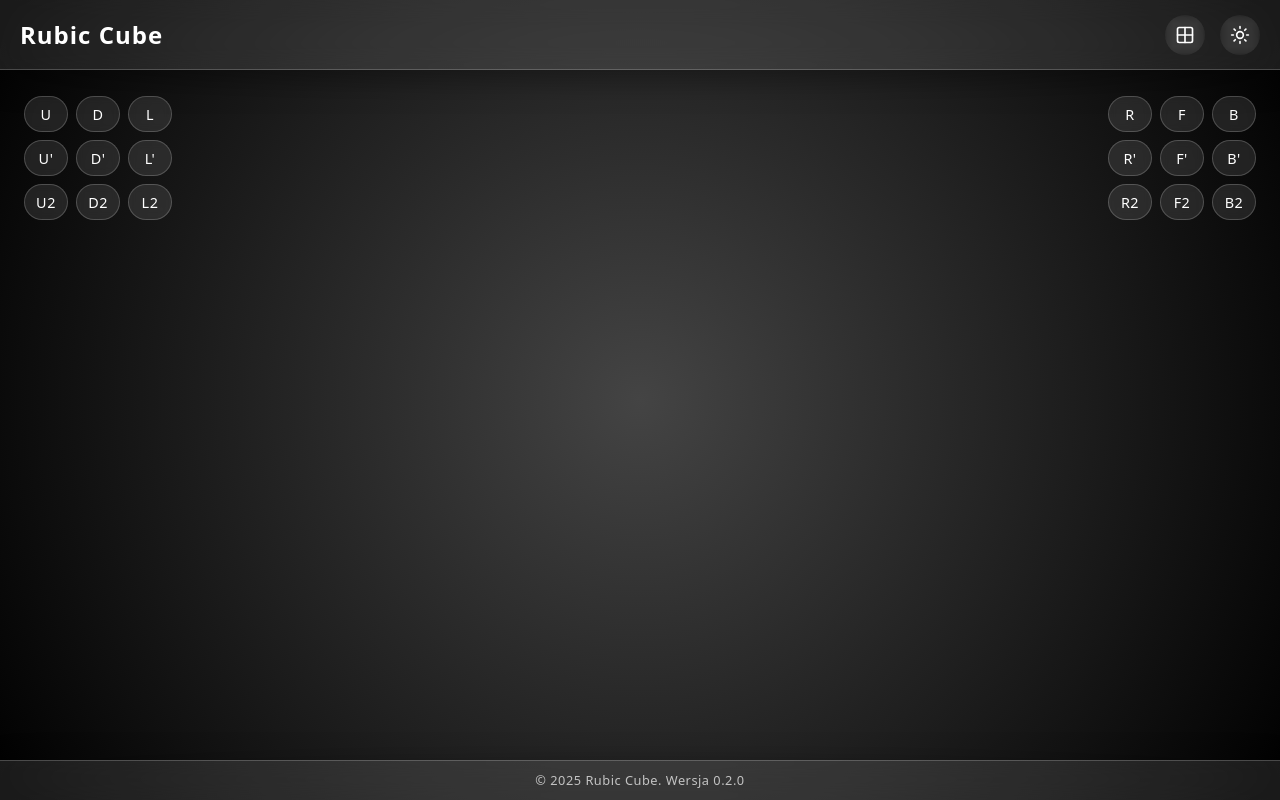
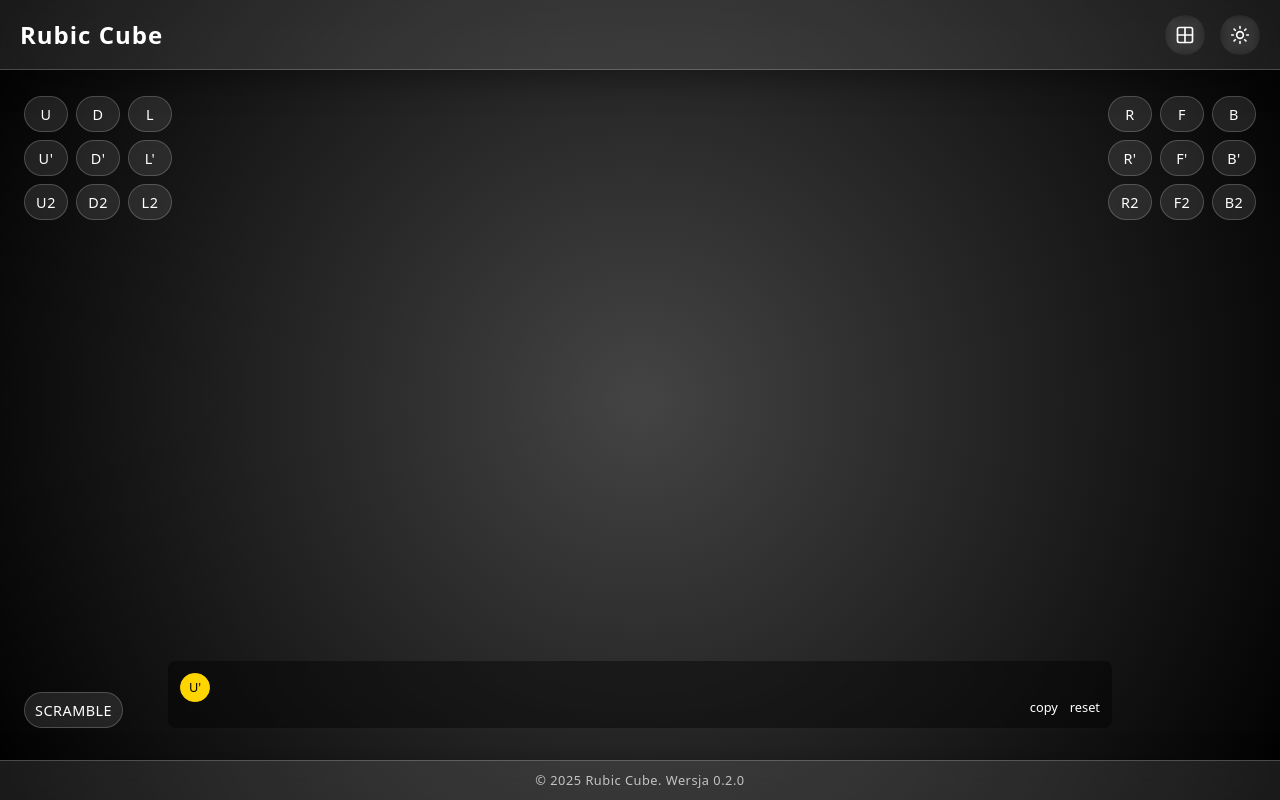
Before and after one commit to gkucmierz/rubic-cube, a Vue app: page / in a window 1280 px wide. Both pictures are taken after a click on the button "U'". Built offline with nearby package versions, Linux system fonts and the light colour scheme.

Commit message:
chore: cube queue UI and copy/reset actions

```diff
--- a/src/components/renderers/SmartCube.vue
+++ b/src/components/renderers/SmartCube.vue
@@ -1,17 +1,18 @@
 <script setup>
-import { ref, computed, onMounted, onUnmounted, watch } from 'vue'
+import { ref, computed, onMounted, onUnmounted, watch, nextTick } from 'vue'
 import { useCube } from '../../composables/useCube'
 import { useSettings } from '../../composables/useSettings'
+import { LAYER_ANIMATION_DURATION } from '../../config/animationSettings'
 
 const { cubies, initCube, rotateLayer, turn, FACES } = useCube()
 const { isCubeTranslucent } = useSettings()
 
 // --- Visual State ---
-const rx = ref(-25) // Initial View Rotation X
-const ry = ref(45)  // Initial View Rotation Y
+const rx = ref(-25)
+const ry = ref(45)
 const rz = ref(0)
-const SCALE = 100 // Size of one cubie in px
-const GAP = 0     // Gap between cubies
+const SCALE = 100
+const GAP = 0
 
 // --- Interaction State ---
 const isDragging = ref(false)
@@ -29,6 +30,7 @@ const activeLayer = ref(null)   // { axis, index, tangent, direction }
 const currentLayerRotation = ref(0) // Visual rotation in degrees
 const isAnimating = ref(false)
 const pendingLogicalUpdate = ref(false)
+const currentMoveId = ref(null)
 
 // --- Constants & Helpers ---
 
@@ -229,10 +231,9 @@ const snapRotation = () => {
   const target = Math.round(currentLayerRotation.value / 90) * 90
   const steps = Math.round(currentLayerRotation.value / 90)
 
-  // Animation loop
   const start = currentLayerRotation.value
   const startTime = performance.now()
-  const duration = 200
+  const duration = LAYER_ANIMATION_DURATION
 
   const animate = (time) => {
     const p = Math.min((time - startTime) / duration, 1)
@@ -262,6 +263,97 @@ const finishMove = (steps, directionOverride = null) => {
       rotateLayer(axis, index, direction)
     }
   }
+}
+
+const movesHistory = ref([])
+const movesHistoryEl = ref(null)
+const samplePillEl = ref(null)
+const movesPerRow = ref(0)
+
+const displayMoves = computed(() => {
+  const list = movesHistory.value.slice()
+
+  moveQueue.forEach((q, idx) => {
+    const stepsMod = ((q.steps % 4) + 4) % 4
+    if (stepsMod === 0) return
+
+    let modifier = ''
+    if (stepsMod === 1) modifier = "'"
+    else if (stepsMod === 2) modifier = '2'
+    else if (stepsMod === 3) modifier = ''
+
+    const baseLabel = q.displayBase || q.base
+    const label = baseLabel + (modifier === "'" ? "'" : modifier === '2' ? '2' : '')
+
+    list.push({
+      id: `q-${idx}`,
+      label,
+      status: 'pending'
+    })
+  })
+
+  return list
+})
+
+const moveRows = computed(() => {
+  const perRow = movesPerRow.value || displayMoves.value.length || 1
+  const rows = []
+  const all = displayMoves.value
+  for (let i = 0; i < all.length; i += perRow) {
+    rows.push(all.slice(i, i + perRow))
+  }
+  return rows
+})
+
+const copyQueueToClipboard = async () => {
+  if (!displayMoves.value.length) return
+  const text = displayMoves.value.map(m => m.label).join(' ')
+  try {
+    if (navigator && navigator.clipboard && navigator.clipboard.writeText) {
+      await navigator.clipboard.writeText(text)
+    } else {
+      const textarea = document.createElement('textarea')
+      textarea.value = text
+      textarea.style.position = 'fixed'
+      textarea.style.opacity = '0'
+      document.body.appendChild(textarea)
+      textarea.focus()
+      textarea.select()
+      try {
+        document.execCommand('copy')
+      } finally {
+        document.body.removeChild(textarea)
+      }
+    }
+  } catch (e) {
+  }
+}
+
+const setSamplePill = (el) => {
+  if (el && !samplePillEl.value) {
+    samplePillEl.value = el
+  }
+}
+
+const recalcMovesLayout = () => {
+  const container = movesHistoryEl.value
+  const pill = samplePillEl.value
+  if (!container || !pill) return
+
+  const containerWidth = container.clientWidth - 4
+  const pillWidth = pill.offsetWidth + 8
+  if (pillWidth <= 0) return
+
+  const rawCount = Math.floor(containerWidth / pillWidth)
+  const count = Math.max(1, rawCount - 1)
+  movesPerRow.value = count
+}
+
+const resetQueue = () => {
+  moveQueue.length = 0
+  movesHistory.value = []
+  currentMoveId.value = null
+  nextTick(recalcMovesLayout)
 }
 
 const getCubieStyle = (c) => {
@@ -307,6 +399,38 @@ const getCubieStyle = (c) => {
 
 const getProjectionStyle = () => ({})
 
+const moveQueue = []
+
+const dequeueMove = () => {
+  while (moveQueue.length) {
+    const next = moveQueue.shift()
+    const stepsMod = ((next.steps % 4) + 4) % 4
+    if (stepsMod === 0) continue
+
+    let modifier = ''
+    if (stepsMod === 1) modifier = "'"       // +90 (logical +1)
+    else if (stepsMod === 2) modifier = '2'  // 180 (logical -2)
+    else if (stepsMod === 3) modifier = ''   // -90 (logical -1)
+
+    return { base: next.base, modifier, displayBase: next.displayBase }
+  }
+  return null
+}
+
+const processNextMove = () => {
+  if (isAnimating.value || activeLayer.value) return
+  const next = dequeueMove()
+  if (!next) return
+
+  const baseLabel = next.displayBase || next.base
+  const label = baseLabel + (next.modifier === "'" ? "'" : next.modifier === '2' ? '2' : '')
+  const id = movesHistory.value.length
+  movesHistory.value.push({ id, label, status: 'in_progress' })
+  currentMoveId.value = id
+
+  animateProgrammaticMove(next.base, next.modifier)
+}
+
 const animateProgrammaticMove = (base, modifier) => {
   if (isAnimating.value || activeLayer.value) return
 
@@ -347,7 +471,7 @@ const animateProgrammaticMove = (base, modifier) => {
   const target = visualSteps * 90
   const start = 0
   const startTime = performance.now()
-  const duration = 200 * count
+  const duration = LAYER_ANIMATION_DURATION * count
 
   const animate = (time) => {
     const p = Math.min((time - startTime) / duration, 1)
@@ -396,29 +520,72 @@ const MOVE_MAP = {
 const applyMove = (move) => {
   const mapping = MOVE_MAP[move]
   if (!mapping) return
-  animateProgrammaticMove(mapping.base, mapping.modifier)
+
+  let delta = 0
+  if (mapping.modifier === "'") delta = 1          // logical +1
+  else if (mapping.modifier === '') delta = -1     // logical -1
+  else if (mapping.modifier === '2') delta = -2    // logical -2
+
+  const displayBase = move[0]
+
+  const last = moveQueue[moveQueue.length - 1]
+  if (last && last.base === mapping.base && last.displayBase === displayBase) {
+    last.steps += delta
+  } else {
+    moveQueue.push({ base: mapping.base, displayBase, steps: delta })
+  }
+
+  processNextMove()
+}
+
+const allMoves = Object.keys(MOVE_MAP)
+
+const scramble = () => {
+  for (let i = 0; i < 30; i += 1) {
+    const move = allMoves[Math.floor(Math.random() * allMoves.length)]
+    applyMove(move)
+  }
 }
 
 watch(cubies, () => {
   if (!pendingLogicalUpdate.value) return
   pendingLogicalUpdate.value = false
+
+  if (currentMoveId.value !== null) {
+    const idx = movesHistory.value.findIndex(m => m.id === currentMoveId.value)
+    if (idx !== -1) {
+      movesHistory.value[idx] = {
+        ...movesHistory.value[idx],
+        status: 'done'
+      }
+    }
+    currentMoveId.value = null
+  }
+
   activeLayer.value = null
   currentLayerRotation.value = 0
   isAnimating.value = false
   selectedCubie.value = null
   selectedFace.value = null
+  processNextMove()
 })
 
 onMounted(() => {
   initCube()
   window.addEventListener('mousemove', onMouseMove)
   window.addEventListener('mouseup', onMouseUp)
+  window.addEventListener('resize', recalcMovesLayout)
+  nextTick(recalcMovesLayout)
 })
 
 onUnmounted(() => {
   window.removeEventListener('mousemove', onMouseMove)
   window.removeEventListener('mouseup', onMouseUp)
-  // Clean up any potential animation frames? rafId is local to snapRotation, but harmless.
+  window.removeEventListener('resize', recalcMovesLayout)
+})
+
+watch(displayMoves, () => {
+  nextTick(recalcMovesLayout)
 })
 
 </script>
@@ -477,6 +644,38 @@ onUnmounted(() => {
         <button class="btn-neon move-btn" @click="applyMove('R2')">R2</button>
         <button class="btn-neon move-btn" @click="applyMove('F2')">F2</button>
         <button class="btn-neon move-btn" @click="applyMove('B2')">B2</button>
+      </div>
+    </div>
+
+    <button class="btn-neon move-btn scramble-btn" @click="scramble">
+      Scramble
+    </button>
+
+    <div class="moves-history">
+      <div class="moves-inner" ref="movesHistoryEl">
+        <div
+          v-for="(row, rowIndex) in moveRows"
+          :key="rowIndex"
+          class="moves-row"
+          :class="{ 'moves-row-justify': rowIndex < moveRows.length - 1 }"
+        >
+          <span
+            v-for="(m, idx) in row"
+            :key="m.id"
+            class="move-pill"
+            :class="{
+              'move-pill-active': m.status === 'in_progress',
+              'move-pill-pending': m.status === 'pending'
+            }"
+            :ref="rowIndex === 0 && idx === 0 ? setSamplePill : null"
+          >
+            {{ m.label }}
+          </span>
+        </div>
+      </div>
+      <div v-if="displayMoves.length" class="moves-actions">
+        <button class="queue-action" @click="copyQueueToClipboard">copy</button>
+        <button class="queue-action" @click="resetQueue">reset</button>
       </div>
     </div>
   </div>
@@ -543,6 +742,90 @@ onUnmounted(() => {
   height: 36px;
   font-size: 0.9rem;
   padding: 0 10px;
+}
+
+.scramble-btn {
+  position: absolute;
+  bottom: 72px;
+  left: 24px;
+  z-index: 50;
+}
+
+.moves-history {
+  position: absolute;
+  bottom: 72px;
+  left: 50%;
+  transform: translateX(-50%);
+  width: 100%;
+  max-width: calc(100vw - 360px);
+  overflow-x: hidden;
+  padding: 12px 12px 26px 12px;
+  background: rgba(0, 0, 0, 0.4);
+  border-radius: 8px;
+  backdrop-filter: blur(8px);
+}
+
+.moves-inner {
+  display: flex;
+  flex-direction: column;
+  gap: 6px;
+}
+
+.moves-row {
+  display: flex;
+  column-gap: 8px;
+}
+
+.moves-row-justify {
+  justify-content: space-between;
+}
+
+.move-pill {
+  display: flex;
+  align-items: center;
+  justify-content: center;
+  padding: 4px 8px;
+  border-radius: 999px;
+  border: 1px solid rgba(255, 255, 255, 0.2);
+  font-size: 0.8rem;
+  color: #f0f0f0;
+  white-space: nowrap;
+}
+
+.move-pill-active {
+  background: #ffd500;
+  color: #000;
+  border-color: #ffd500;
+}
+
+.move-pill-pending {
+  opacity: 0.4;
+}
+
+.moves-actions {
+  position: absolute;
+  right: 6px;
+  bottom: 6px;
+  display: flex;
+  gap: 0px;
+}
+
+.queue-action {
+  border: none;
+  background: transparent;
+  padding: 6px 6px;
+  color: #fff;
+  font-size: 0.8rem;
+  cursor: pointer;
+}
+
+.moves-history::after {
+  content: none;
+}
+
+.queue-action:focus {
+  outline: none;
+  box-shadow: none;
 }
 
 /* Projection Styles */
--- /dev/null
+++ b/src/config/animationSettings.js
@@ -0,0 +1 @@
+export const LAYER_ANIMATION_DURATION = 200
```
